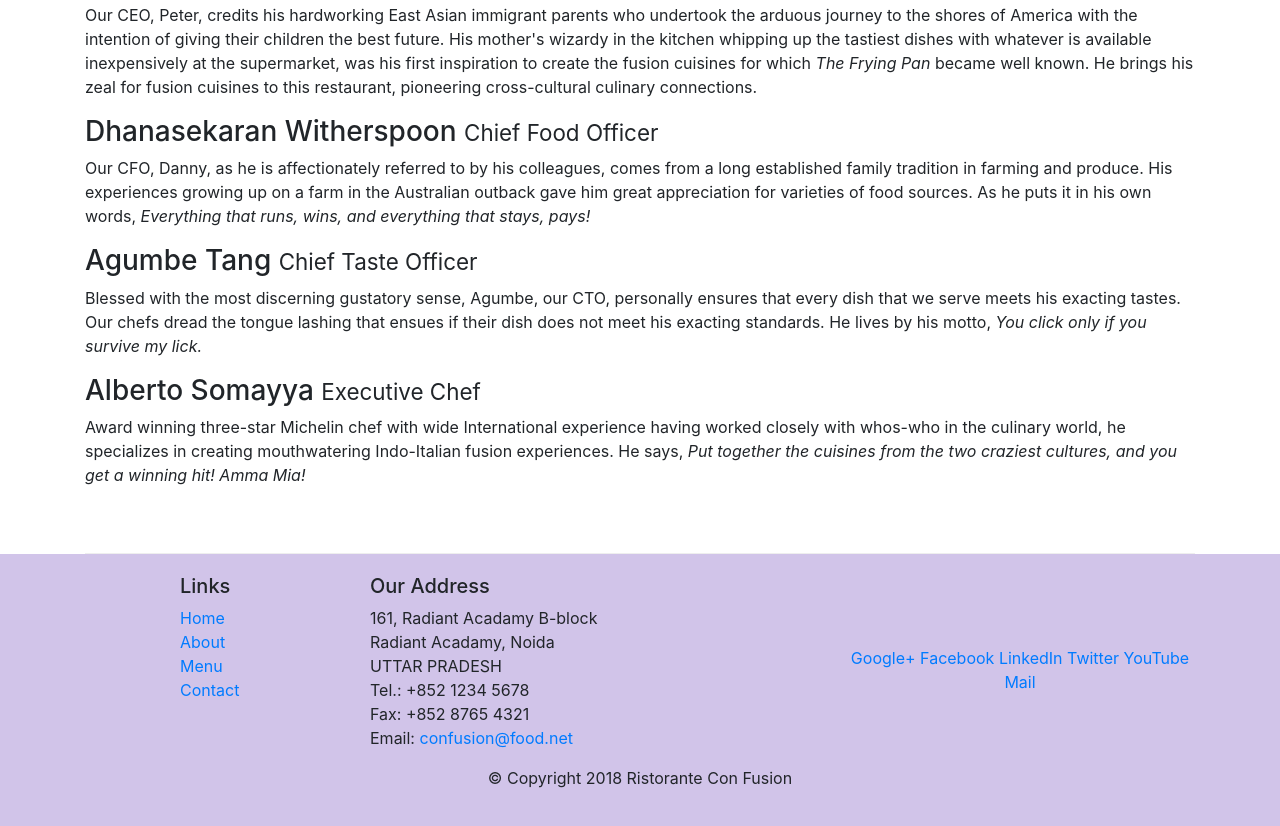
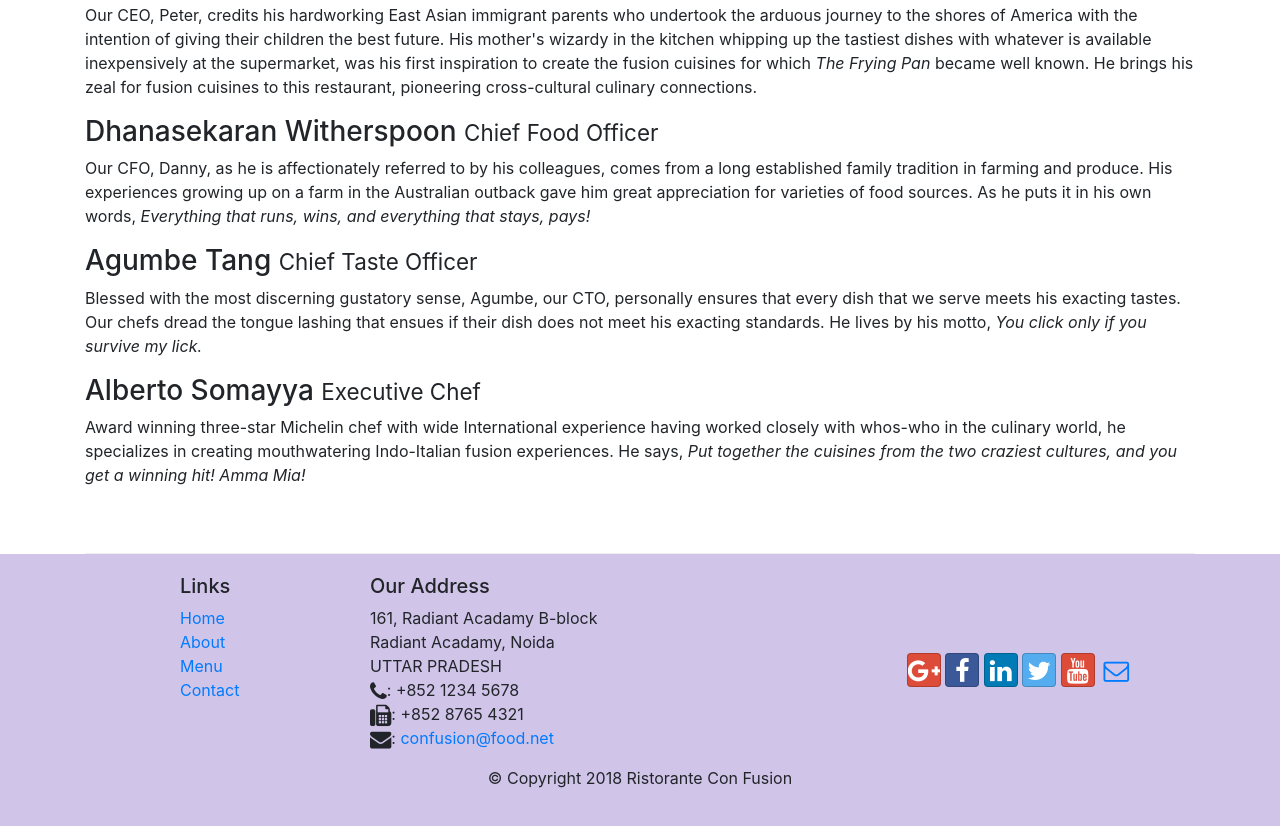
Before and after one commit to usyadav3000/bootstrap4, a website: page about.html in a window 1280 px wide. Shown: the part 1000-1826 px from the top of the page. Drawn offline with nearby package versions, Linux system fonts and the light colour scheme.

Commit message:
icon commit

```diff
--- a/about.html
+++ b/about.html
@@ -8,6 +8,8 @@
 
     <!-- Bootstrap CSS -->
     <link rel="stylesheet" href="node_modules/bootstrap/dist/css/bootstrap.min.css">
+    <link rel="stylesheet" href="node_modules/font-awesome/css/font-awesome.min.css">
+    <link rel="stylesheet" href="node_modules/bootstrap-social/bootstrap-social.css">
     <link rel="stylesheet" href="css/styles.css">
     <title>Ristorante Con Fusion: About Us</title>
 
@@ -22,10 +24,10 @@
                   <a class="navbar-brand mr-auto" href="./index.html">Ristorante con Fusion</a>
                   <div class="collapse navbar-collapse" id="navbar">
                         <ul class="navbar-nav mr-auto">
-                                <li class="nav-item"><a class="nav-link" href="./index.html">Home</a></li>
-                                <li class="nav-item active"><a class="nav-link" href="#">About</a></li>
-                                <li class="nav-item"><a class="nav-link" href="#">Menu</a></li>
-                                <li class="nav-item"><a class="nav-link" href="#">Contact</a></li>
+                                <li class="nav-item"><a class="nav-link" href="./index.html"><span class="fa fa-home fa-lg"></span> Home</a></li>
+                                <li class="nav-item active"><a class="nav-link" href="#"><span class="fa fa-info fa-lg"></span> About</a></li>
+                                <li class="nav-item"><a class="nav-link" href="#"><span class="fa fa-list fa-lg"></span> Menu</a></li>
+                                <li class="nav-item"><a class="nav-link" href="#"><span class="fa fa-address-card fa-lg"></span> Contact</a></li>
                             </ul>
                   </div>
 
@@ -101,19 +103,19 @@
 		              161, Radiant Acadamy B-block<br>
 		              Radiant Acadamy, Noida<br>
 		              UTTAR PRADESH<br>
-		              Tel.: +852 1234 5678<br>
-		              Fax: +852 8765 4321<br>
-		              Email: <a href="mailto:confusion@food.net">confusion@food.net</a>
+		              <i class="fa fa-phone fa-lg"></i>: +852 1234 5678<br>
+		              <i class="fa fa-fax fa-lg"></i>: +852 8765 4321<br>
+		              <i class="fa fa-envelope fa-lg"></i>: <a href="mailto:confusion@food.net">confusion@food.net</a>
 		           </address>
                 </div>
                 <div class="col-12 col-sm-4 align-self-center">
                     <div class="text-center">
-                        <a href="http://google.com/+">Google+</a>
-                        <a href="http://www.facebook.com/profile.php?id=">Facebook</a>
-                        <a href="http://www.linkedin.com/in/">LinkedIn</a>
-                        <a href="http://twitter.com/">Twitter</a>
-                        <a href="http://youtube.com/">YouTube</a>
-                        <a href="mailto:">Mail</a>
+                        <a class="btn btn-social-icon btn-google" href="http://google.com/+"><i class="fa fa-google-plus fa-lg"></i></a>
+                        <a class="btn btn-social-icon btn-facebook" href="http://www.facebook.com/profile.php?id="><i class="fa fa-facebook fa-lg"></i></a>
+                        <a class="btn btn-social-icon btn-linkedin" href="http://www.linkedin.com/in/"><i class="fa fa-linkedin fa-lg"></i></a>
+                        <a class="btn btn-social-icon btn-twitter" href="http://twitter.com/"><i class="fa fa-twitter fa-lg"></i></a>
+                        <a class="btn btn-social-icon btn-google" href="http://youtube.com/"><i class="fa fa-youtube fa-lg"></i></a>
+                        <a class="btn btn-social-icon" href="mailto:"><i class="fa fa-envelope-o fa-lg"></i></a>
                     </div>
                 </div>
            </div>
--- a/package.json
+++ b/package.json
@@ -10,7 +10,9 @@
   "license": "ISC",
   "dependencies": {
     "bootstrap": "^4.0.0",
+    "bootstrap-social": "^5.1.1",
     "express": "^4.17.1",
+    "font-awesome": "^4.7.0",
     "jquery": "^3.3.1",
     "popper.js": "^1.12.9"
   }
```
Also changed, not shown: index.html (+15 -13 lines), 1 other file.
